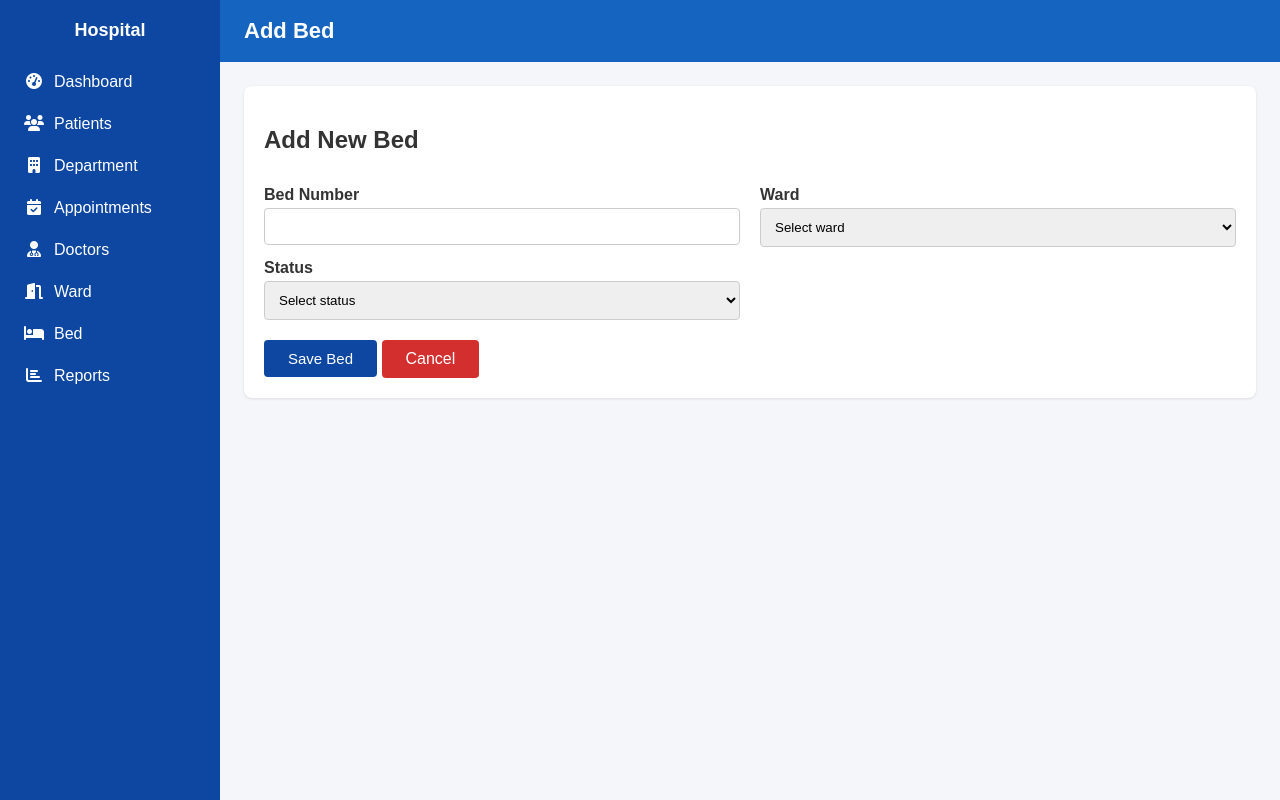
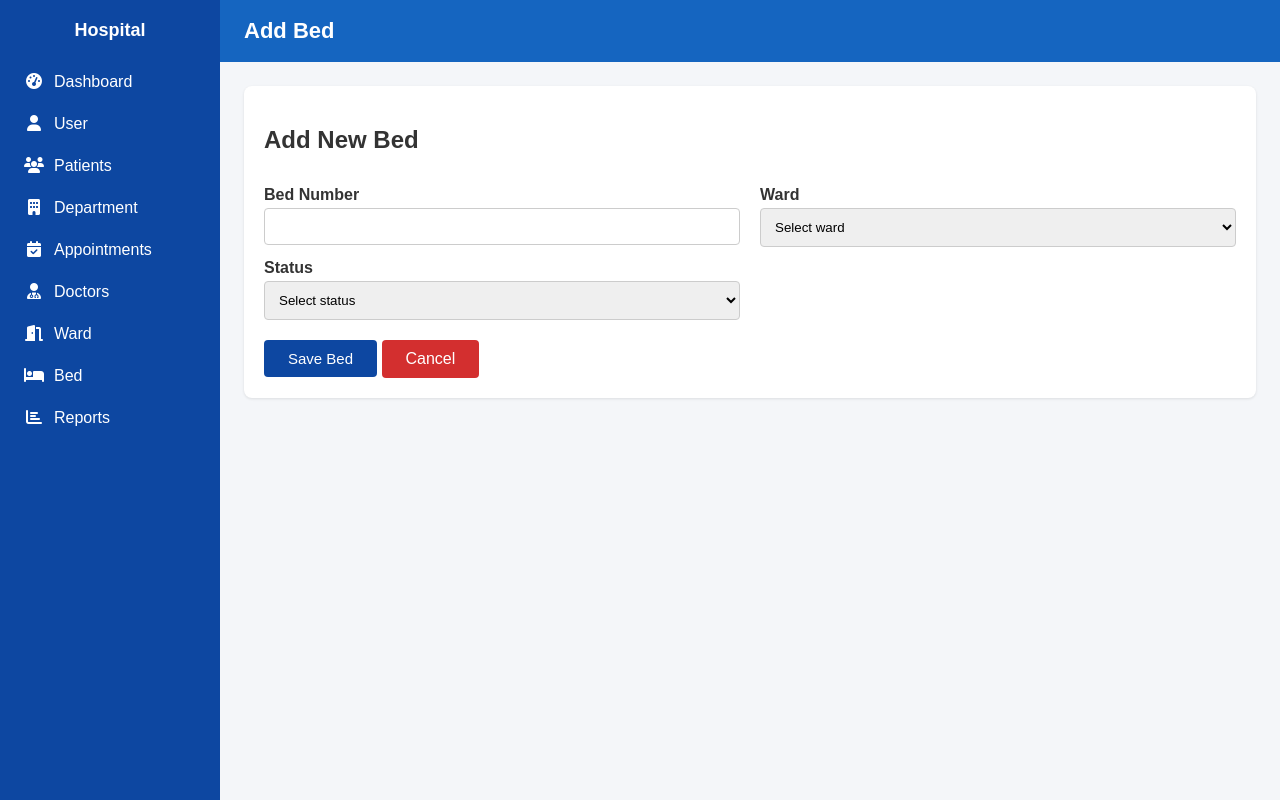
Before and after one commit to RAKIB6348/hospital_django, a Django app: page /config/bed/add/ in a window 1280 px wide. Run offline with Django 5.2, Linux system fonts and the light colour scheme; data that the repository does not hold is empty.

Commit message:
add new sidebar menu

```diff
--- a/patient/templates/patient/base.html
+++ b/patient/templates/patient/base.html
@@ -73,6 +73,7 @@
     <aside class="sidebar">
         <h2>Hospital</h2>
         <a href="{% url 'dashboard' %}" class="{% if request.resolver_match.url_name == 'dashboard' %}active{% endif %}"><i class="fas fa-tachometer-alt"></i>Dashboard</a>
+        <a href="#"><i class="fas fa-user"></i>User</a>
         <a href="#" class="{% if request.resolver_match.url_name == 'patients' %}active{% endif %}"><i class="fas fa-users"></i>Patients</a>
         <a href="{% url 'department:department_list' %}" class="{% if request.resolver_match.app_name == 'department' %}active{% endif %}"><i class="fas fa-building"></i>Department</a>
         <a href="{% url 'appointment_list' %}" class="{% if request.resolver_match.url_name == 'appointment_list' %}active{% endif %}"><i class="fas fa-calendar-check"></i>Appointments</a>
```
